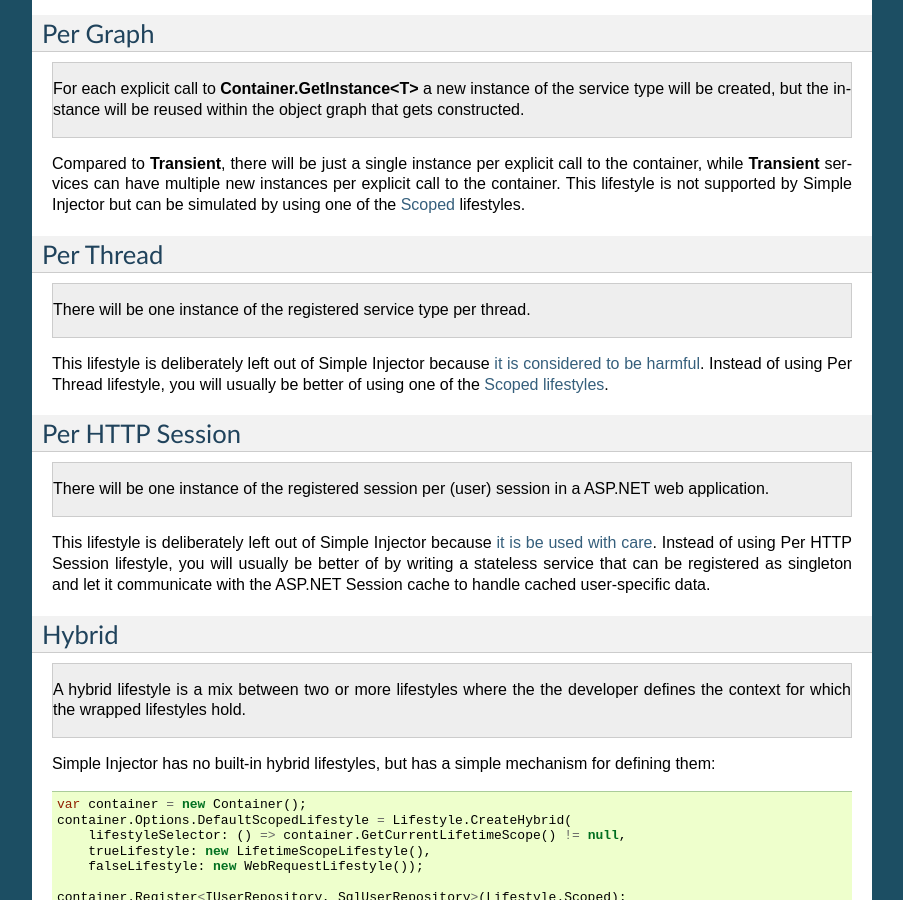
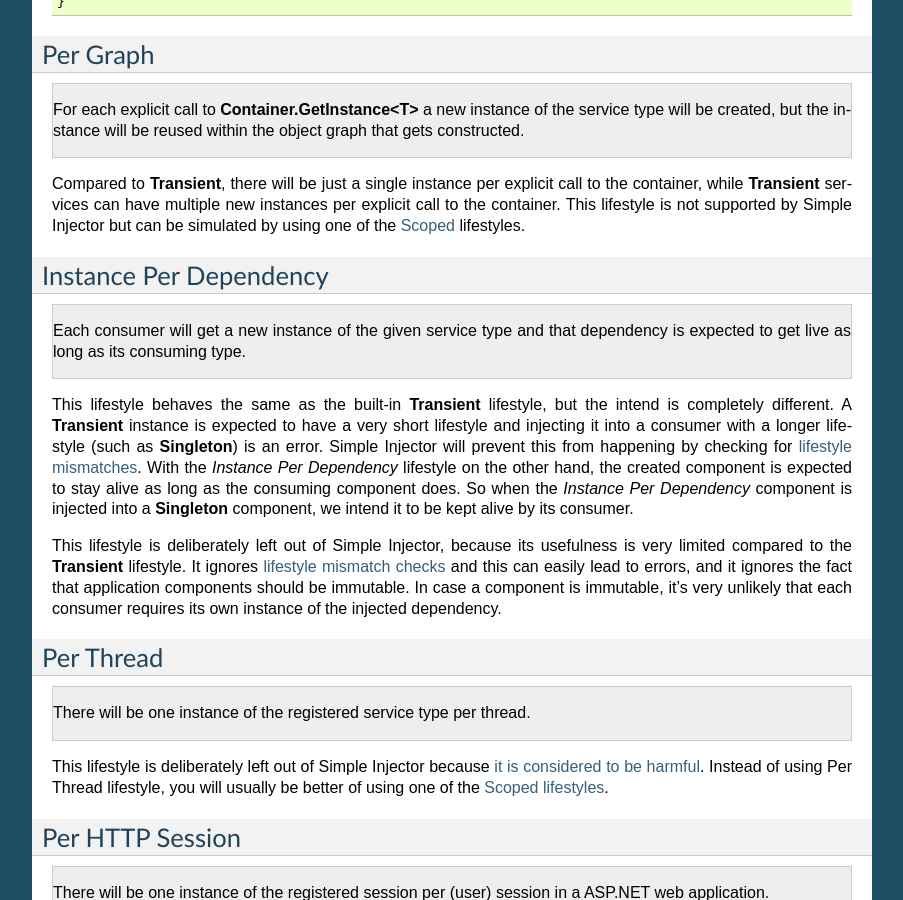
Before and after one commit to simpleinjector/Documentation, a Sphinx documentation site: the page built from source/lifetimes.rst, in a window 1280 px wide and 900 px high, scrolled down 8046 px. Shown: the whole window, without its empty margins (198-1101 px from the left). Built offline with Sphinx 7.4.7, drawn with Linux system fonts in a browser that asks for light colours; some of the changed text lies outside the part shown.

Commit message:
Instance Per Dependency section added.
fixes #31

```diff
--- a/source/lifetimes.rst
+++ b/source/lifetimes.rst
@@ -21,6 +21,7 @@ Many different platform and framework specific flavors are available for the *Sc
 Further reading:
 
 * :ref:`Per Graph <PerGraph>`
+* :ref:`Instance Per Dependency <InstancePerDependency>`
 * :ref:`Per Thread <PerThread>`
 * :ref:`Per HTTP Session <PerHttpSession>`
 * :ref:`Hybrid <Hybrid>`
@@ -406,6 +407,19 @@ Per Graph
 
 Compared to **Transient**, there will be just a single instance per explicit call to the container, while **Transient** services can have multiple new instances per explicit call to the container. This lifestyle is not supported by Simple Injector but can be simulated by using one of the :ref:`Scoped <Scoped>` lifestyles.
 
+.. _InstancePerDependency:
+
+Instance Per Dependency
+=======================
+
+.. container:: Note
+
+    Each consumer will get a new instance of the given service type and that dependency is expected to get live as long as its consuming type.
+
+This lifestyle behaves the same as the built-in **Transient** lifestyle, but the intend is completely different. A **Transient** instance is expected to have a very short lifestyle and injecting it into a consumer with a longer lifestyle (such as **Singleton**) is an error. Simple Injector will prevent this from happening by checking for :doc:`lifestyle mismatches <LifestyleMismatches>`. With the *Instance Per Dependency* lifestyle on the other hand, the created component is expected to stay alive as long as the consuming component does. So when the *Instance Per Dependency* component is injected into a **Singleton** component, we intend it to be kept alive by its consumer.
+
+This lifestyle is deliberately left out of Simple Injector, because its usefulness is very limited compared to the **Transient** lifestyle. It ignores :doc:`lifestyle mismatch checks <LifestyleMismatches>` and this can easily lead to errors, and it ignores the fact that application components should be immutable. In case a component is immutable, it's very unlikely that each consumer requires its own instance of the injected dependency.
+
 .. _PerThread:
 
 Per Thread
```
